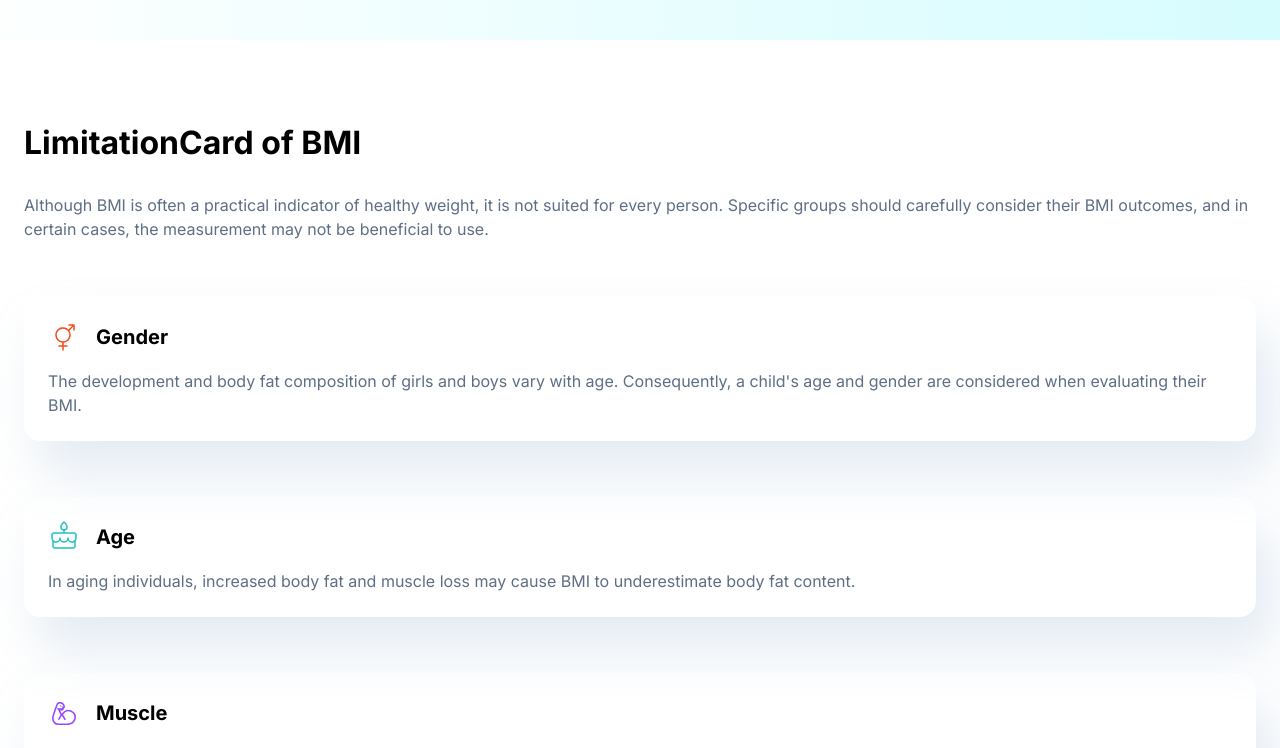
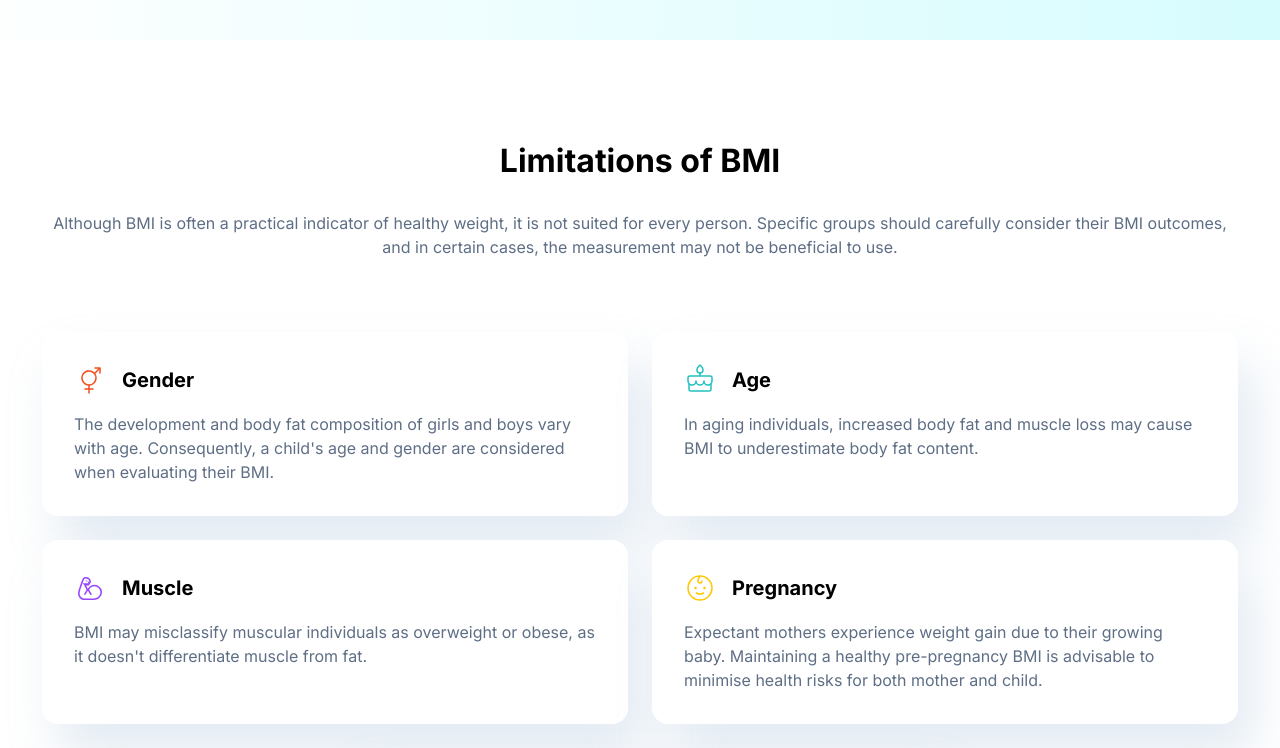
Before and after one commit to frontend-rustyff12/21-bmi-calculator, a React (Vite) app: page / in a window 1280 px wide. Shown: the part 1740-2488 px from the top of the page. Built offline with nearby package versions, Linux system fonts and the light colour scheme.

Commit message:
limitations tablet

```diff
--- a/src/components/LimitationCard.jsx
+++ b/src/components/LimitationCard.jsx
@@ -1,6 +1,6 @@
-export default function LimitationCard({ title, description, img }) {
+export default function LimitationCard({ title, description, img, index }) {
   return (
-    <article className="limitations-card">
+    <article className={`limitations-card lim-card-${index + 1}`}>
       <div>
         <img src={img} alt="" />
         <h4>{title}</h4>
--- a/src/components/Limitations.jsx
+++ b/src/components/Limitations.jsx
@@ -4,7 +4,7 @@ export default function Limitations() {
   return (
     <section className="limitations">
       <div className="limitations-text">
-        <h2>LimitationCard of BMI</h2>
+        <h2>Limitations of BMI</h2>
         <p>
           Although BMI is often a practical indicator of healthy weight, it is
           not suited for every person. Specific groups should carefully consider
@@ -18,6 +18,7 @@ export default function Limitations() {
           img={item.img}
           description={item.description}
           key={index}
+          index={index}
         />
       ))}
     </section>
--- a/src/index.css
+++ b/src/index.css
@@ -347,6 +347,7 @@ form h3 {
   gap: 1rem;
   border-radius: 1rem;
   box-shadow: 16px 32px 50px 0px #90afd040;
+  background-color: var(--white);
 }
 
 .limitations-card div {
@@ -410,6 +411,39 @@ form h3 {
   .fact-card {
     flex-direction: row;
     align-items: center;
+  }
+
+  /* Limitations */
+  .limitations {
+    margin: 2.625rem;
+    display: grid;
+    grid-template-columns: repeat(4, 1fr);
+    grid-template-rows: 165px repeat(3, 1fr);
+    gap: 1.5rem;
+  }
+  .limitations-text {
+    grid-area: 1 / 1 / 2 / 5;
+    text-align: center;
+  }
+
+  .lim-card-1 {
+    grid-area: 2 / 1 / 3 / 3;
+  }
+  .lim-card-2 {
+    grid-area: 2 / 3 / 3 / 5;
+  }
+  .lim-card-3 {
+    grid-area: 3 / 1 / 4 / 3;
+  }
+  .lim-card-4 {
+    grid-area: 3 / 3 / 4 / 5;
+  }
+  .lim-card-5 {
+    grid-area: 4 / 2 / 5 / 4;
+  }
+
+  .limitations-card {
+    padding: 2rem;
   }
 }
 @media screen and (min-width: 1440px) {
```
